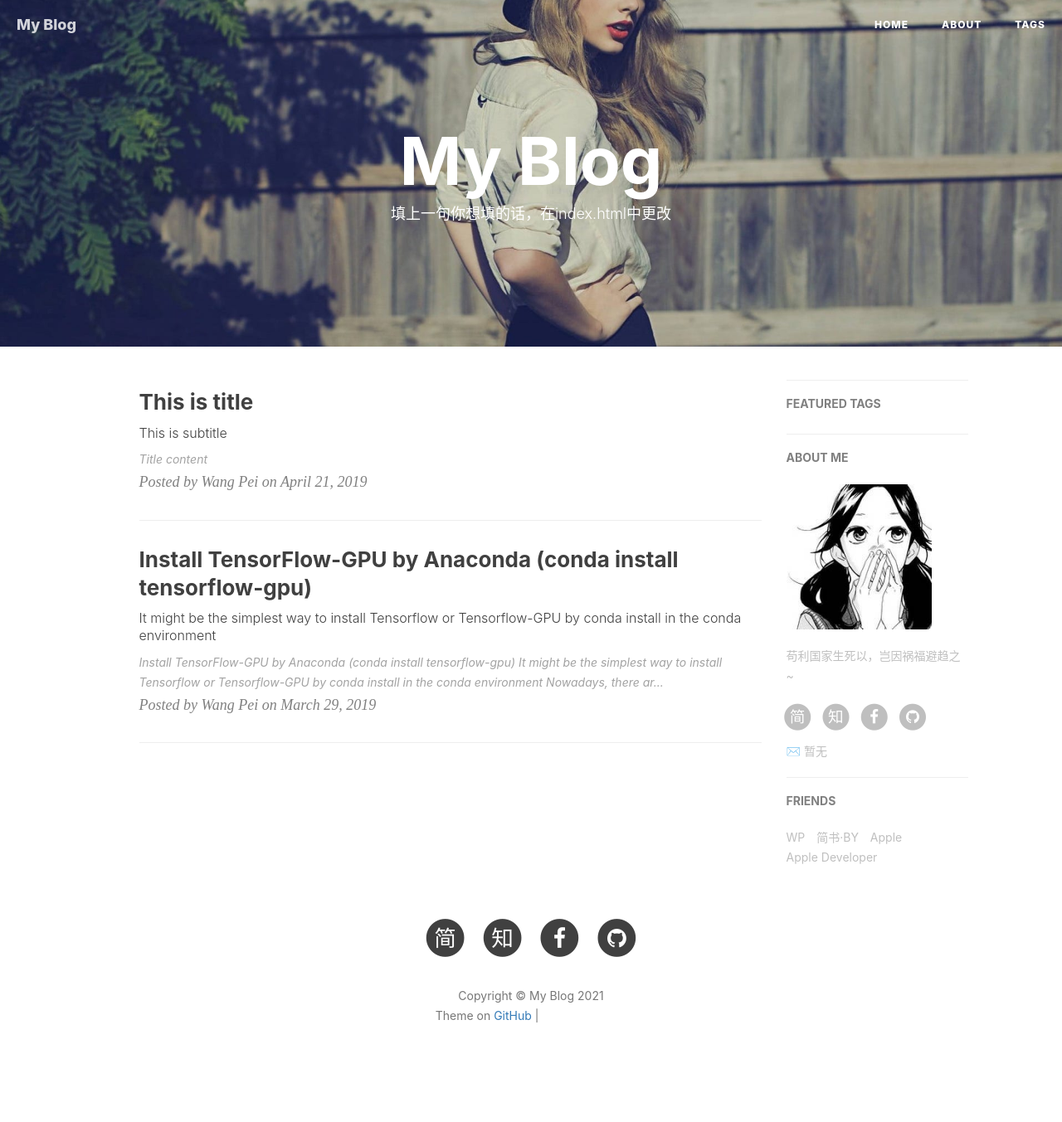
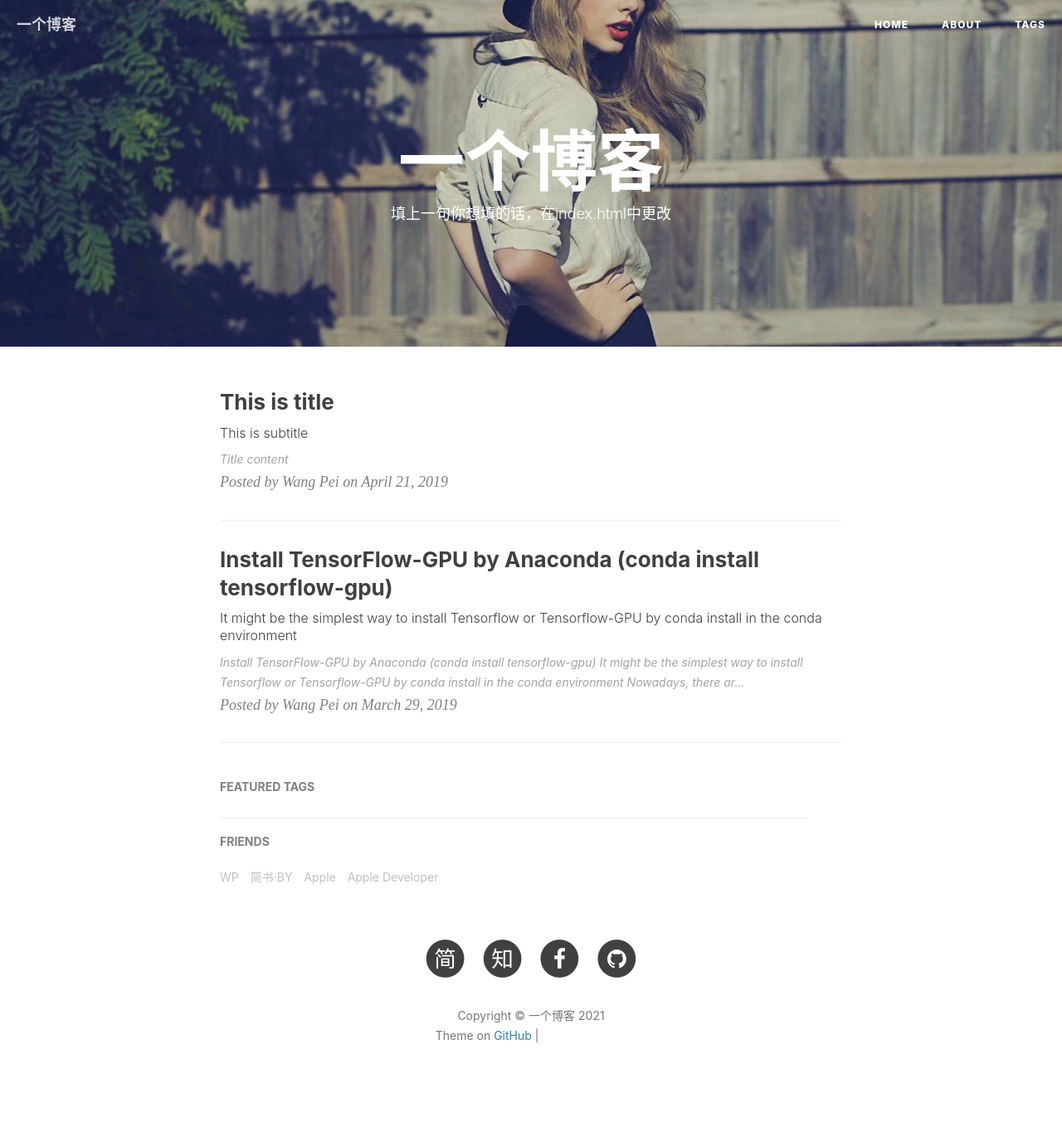
Before and after one commit to HXLH50K/hxlh50k.github.io, a Jekyll site: the page built from index.html, in a window 1280 px wide. Shown: the whole page at 83% size. Built offline with Jekyll 4.4.1, drawn with Linux system fonts in a browser that asks for light colours; nearby versions of some CDN libraries; the list of posts is cut into pages by our own code; comment, search, counter and statistics services are not loaded; before the commit the page ends 1329 px from its top, so only the background shows below that; grey boxes are pictures that could not be loaded.

Commit message:
modifiy title

```diff
--- a/_config.yml
+++ b/_config.yml
@@ -1,16 +1,16 @@
 # Site settings
-title: My Blog
-SEOTitle: 我的博客 | My Blog
+title: 一个博客
+SEOTitle: 一个博客 | A Blog
 header-img: img/post-bg-desk.jpg
 email: 暂无
-description: "写一句你想写的话"
-keyword: "我的博客"
+description: "偷懒建设中..."
+keyword: "一个博客"
 url: "http://hxlh50k.github.io"          # your host, for absolute URL
 baseurl: ""      # for example, '/blog' if your blog hosted on 'host/blog'
 github_repo: "https://github.com/hxlh50k/hxlh50k.github.io.git" # you code repository
 
 # Sidebar settings
-sidebar: true                           # whether or not using Sidebar.
+sidebar: false                          # whether or not using Sidebar.
 sidebar-about-description: "苟利国家生死以，岂因祸福避趋之~"
 sidebar-avatar: /img/avatar_binggan.jpg      # use absolute URL, seeing it's used in both `/` and `/about/`
 
```
